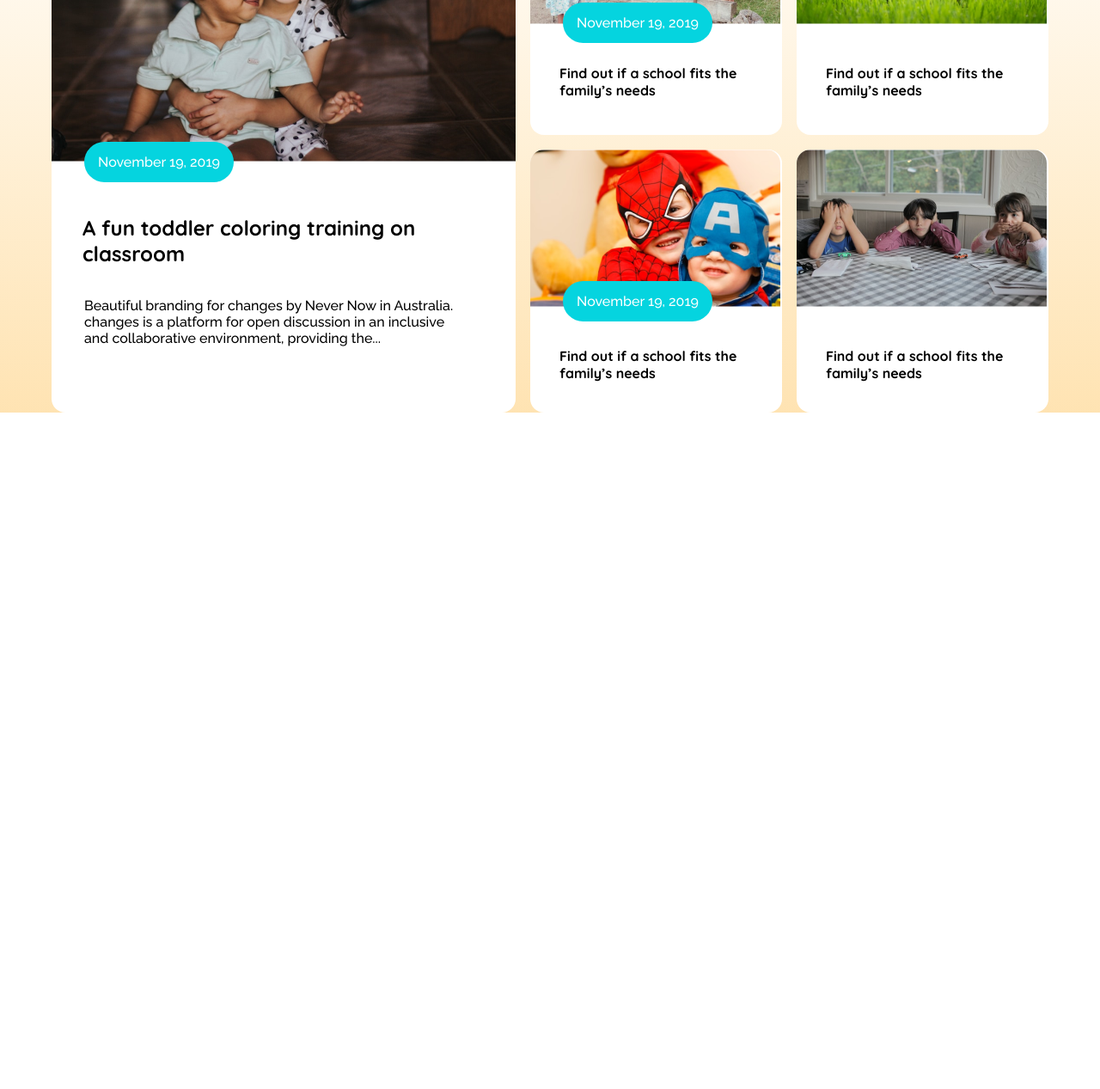
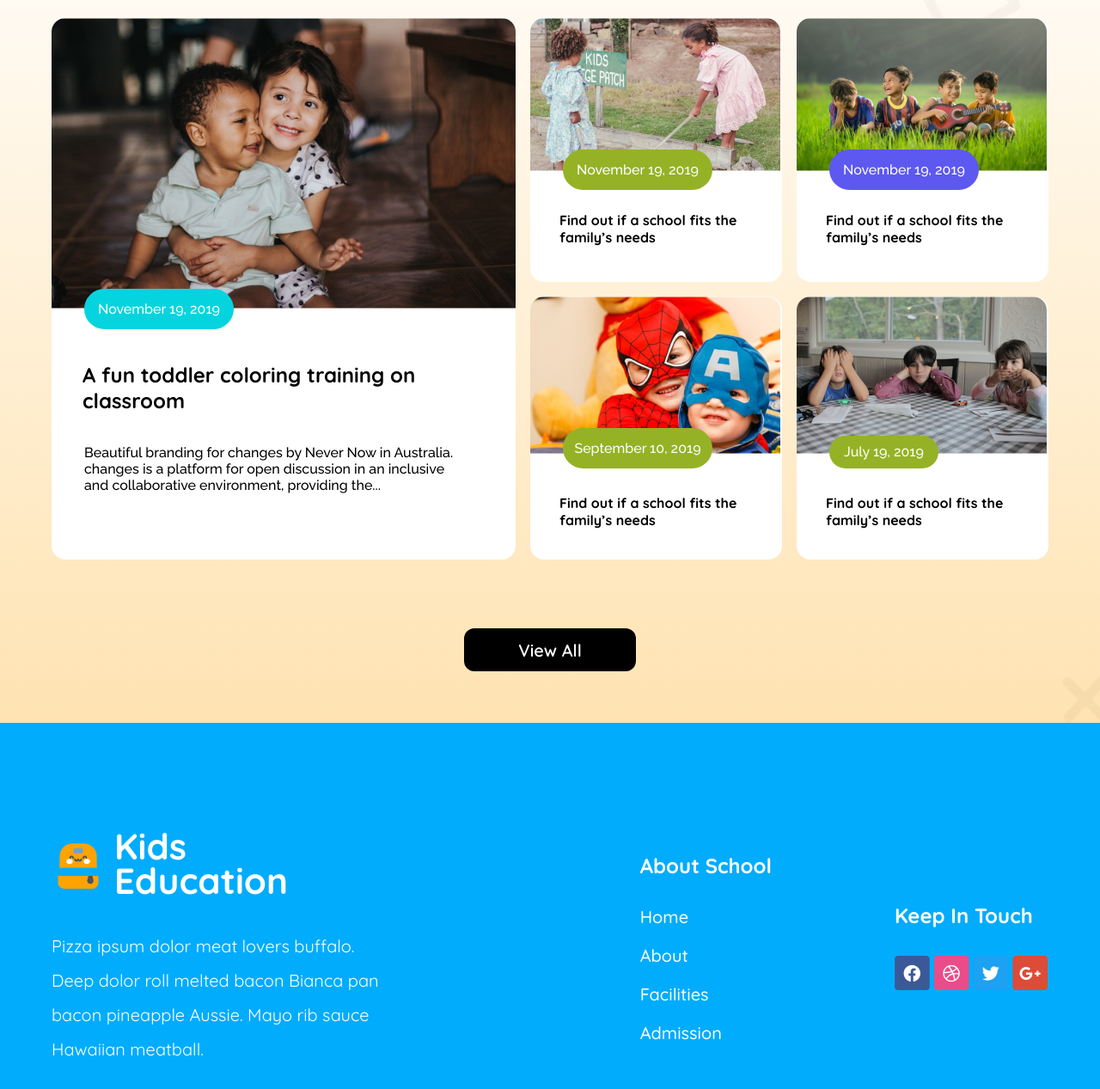
Before and after one commit to mdtanzirhossain/ph-assignment-02, a plain HTML site: page index.html in a window 1280 px wide. Shown: the part 1674-2941 px from the top of the page at 86% size. Before the commit the page ends 2154 px from the top, so only its background shows below. Drawn offline with Linux system fonts and the light colour scheme.

Commit message:
added footer section

```diff
--- a/index.html
+++ b/index.html
@@ -107,7 +107,7 @@
         <!-- curriculam section ends -->
         <!-- story section starts -->
         <section class="story-section">
-            <div class="container">
+            <div class="container display-flex modify">
                 <h1 class="stories-title">Our Stories</h1>
                 <div class="gallery">
                     <div class="box" id="box-1">
@@ -139,29 +139,75 @@
                         <div class="small-story-image">
                             <img src="assets/story-3.png" alt="story">
                         </div>
-
+                        <button class="story-button-three">November 19, 2019</button>
                         <h3 class="small-story">Find out if a school fits the
                             family’s needs</h3>
                     </div>
                     <div class="box" id="box-4"><div class="small-story-image">
                         <img src="assets/story-4.png" alt="story">
                     </div>
-                    <button class="story-button-two">November 19, 2019</button>
+                    <button class="story-button-two">September 10, 2019</button>
                     <h3 class="small-story">Find out if a school fits the
                         family’s needs</h3></div>
                     <div class="box" id="box-5"><div class="small-story-image">
                         <img src="assets/story-5.png" alt="story">
                     </div>
+                    <button class="story-button-four">July 19, 2019</button>
                     <h3 class="small-story">Find out if a school fits the
                         family’s needs</h3></div>
                 </div>
+                <button class="view-all-button">View All</button>
             </div>
         </section>
         <!-- story section ends -->
     </main>
     <!-- main section ends -->
      <!-- footer section starts -->
-    <footer></footer>
+    <footer class="footer-section">
+        <div class="container">
+            <div class="footer display-flex">
+                <div class="footer-left">
+                    <div class="footer-content display-flex">
+                        <div class="logo-with-name display-flex">
+                            <div class="logo-box">
+                                <img src="assets/logo.png" alt="logo">
+                            </div>
+                            <div class="kids-education">
+                                <h2>Kids Education</h2>
+                            </div>
+                        </div>
+                        <div class="summary">
+                            Pizza ipsum dolor meat lovers buffalo. Deep dolor roll melted bacon Bianca pan bacon pineapple Aussie. Mayo rib sauce Hawaiian meatball.
+                        </div>
+                    </div>
+                </div>
+                <div class="footer-right display-flex">
+                    <div class="footer-menu">
+                        <div class="menu-head">About School</div>
+                        <div class="footer-menu-list" >
+                            <ul>
+                                <li><a href="#">Home</a></li>
+                                <li><a href="#">About</a></li>
+                                <li><a href="#">Facilities</a></li>
+                                <li><a href="#">Admission</a></li>
+
+                            </ul>
+                        </div>
+                    </div>
+                    <div class="social-media">
+
+                                <h3 class="social-head">Keep In Touch</h3>
+                                <div c lass="footer-icon display-flex">
+                                    <img src="assets/fb.png" alt="media-icon">
+                                    <img src="assets/dribble.png" alt="media-icon">
+                                    <img src="assets/twitter.png" alt="media-icon">
+                                    <img src="assets/google+.png" alt="media-icon">
+                                </div>
+                    </div>
+                </div>
+            </div>
+        </div>
+    </footer>
     <!-- footer section ends -->
 </body>
 </html>
--- a/style.css
+++ b/style.css
@@ -151,7 +151,7 @@ ul{
     }
     .enroll-button{
         width: 200px;
-        height: 50;
+        height: 50px;
         border-radius: 12px;
         border: none;
         padding: 10px;
@@ -305,12 +305,19 @@ ul{
         /* story section starts */
         .story-section{
             width: 100%;
-            background-image: url(./assets/bg.png);
-            background:linear-gradient(360deg, rgba(254, 163, 1, 0.3) 0%, rgba(255, 255, 255, 0.3) 100%);
+            background:linear-gradient(360deg, rgba(254, 163, 1, 0.3) 0%, rgba(255, 255, 255, 0.3) 100%), url(./assets/bg.png);
+            background-size: cover;
+            background-position: center;
+            background-repeat: no-repeat;
+        }
 
-
-
-
+        .stories-title{
+            text-align: center;
+            margin-top: 60px;
+            margin-bottom: 80px;
+            font-family: var(--primary-font);
+            font-size: 46px;
+            font-weight: 700;
         }
         .gallery{
             display: grid;
@@ -351,7 +358,7 @@ ul{
             position: relative;
         }
         .story-button-two{
-            background-color: #05D4DF;
+            background-color: #95B226;
             color:#FFFFFF;
             width: 174px;
             height: 47px;
@@ -367,6 +374,42 @@ ul{
         #box-4{
             position: relative;
         }
+
+        #box-3{
+            position:relative;
+        }
+        .story-button-three{
+            background-color: #5D58F0;
+            color:#FFFFFF;
+            width: 174px;
+            height: 47px;
+            font-family: var(--secondary-font);
+            font-size: 16px;
+            font-weight: 500;
+            border-radius: 47px;
+            border: none;
+            position: absolute;
+            left:38px;
+            top:50%
+        }
+        #box-5{
+            position: relative;
+        }
+        .story-button-four{
+            background-color: #95B226;
+            color:#FFFFFF;
+            width: 127px;
+            height: 38px;
+            font-family: var(--secondary-font);
+            font-size: 16px;
+            font-weight: 500;
+            border-radius: 47px;
+            border: none;
+            position: absolute;
+            left:38px;
+            top:53%;
+        }
+
         .story-title{
             font-family: var(--primary-font);
             font-size: 24px;
@@ -388,10 +431,104 @@ ul{
             font-weight: 700;
             padding:43px 50px 33px 34px;
         }
+        .view-all-button{
+            width: 200px;
+            height: 50px;
+            border-radius: 12px;
+            border: none;
+            padding: 10px;
+            background-color: black;
+            color: #FFFFFF;
+            font-size: 20px;
+            font-weight: 600;
+            font-family: var(--primary-font);
+            margin: 80px auto 60px;
+
+        }
+
+        .modify{
+            flex-direction:column;
+        }
         /* story section ends */
         /* curriclam section responsive */
         /* main section ends */
         /* footer section starts */
+        .footer-section{
+            width:100%;
+            height: 519px;
+            background-color: #01ACFD;
+        }
+        .footer{
+            padding-top: 124px;
+            gap: 172px;
+        }
+        .logo-with-name{
+            justify-content: flex-start;
+            gap: 11px;
+        }
+        .kids-education h2{
+            font-family: var(--primary-font);
+            font-size: 42px;
+            font-weight: 700;
+            line-height: 40px;
+            color: #FFFFFF;
+            width: 206px;
+        }
+        .footer-left{
+            display: flex;
+            align-items: flex-start;
+        }
+        .footer-content{
+            gap: 36px;
+            flex-direction: column;
+            align-items: flex-start;
 
+        }
+        .summary{
+            font-family: var(--primary-font);
+            width:400px;
+            font-size: 20px;
+            font-weight: 400;
+            line-height: 40px;
+            color: #FFFFFF;
+        }
+
+        .footer-right{
+            justify-content: center;
+            align-items: center;
+            gap: 143px;
+        }
+        .menu-head{
+            font-family: var(--primary-font);
+            font-size: 24px;
+            font-weight: 700;
+            color: #FFFFFF;
+            margin-bottom: 32px;
+        }
+        .footer-menu-list ul{
+            display: flex;
+            flex-direction: column;
+            gap: 20px;
+        }
+        .footer-menu-list ul li a{
+            color: #FFFFFF;
+            font-size: 20px;
+            font-weight: 500;
+
+        }
+
+
+        .social-head{
+            color: #FFFFFF;
+            margin-bottom: 32px;
+        }
+        .social-head{
+            font-family: var(--primary-font);
+            font-weight: 700;
+            font-size: 24px;
+        }
+        .footer-icon{
+            gap: 10px;
+        }
         /* footer section ends */
         /* footer section responsive */
```
